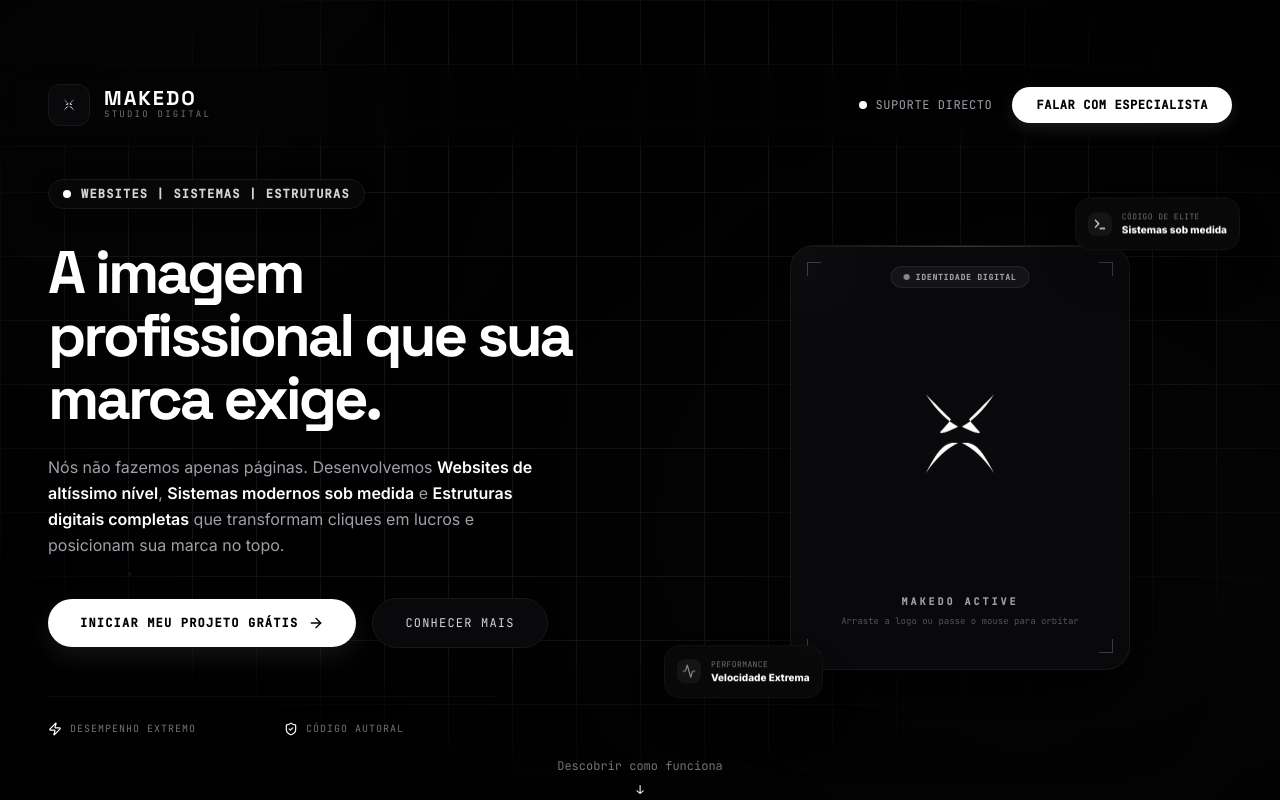
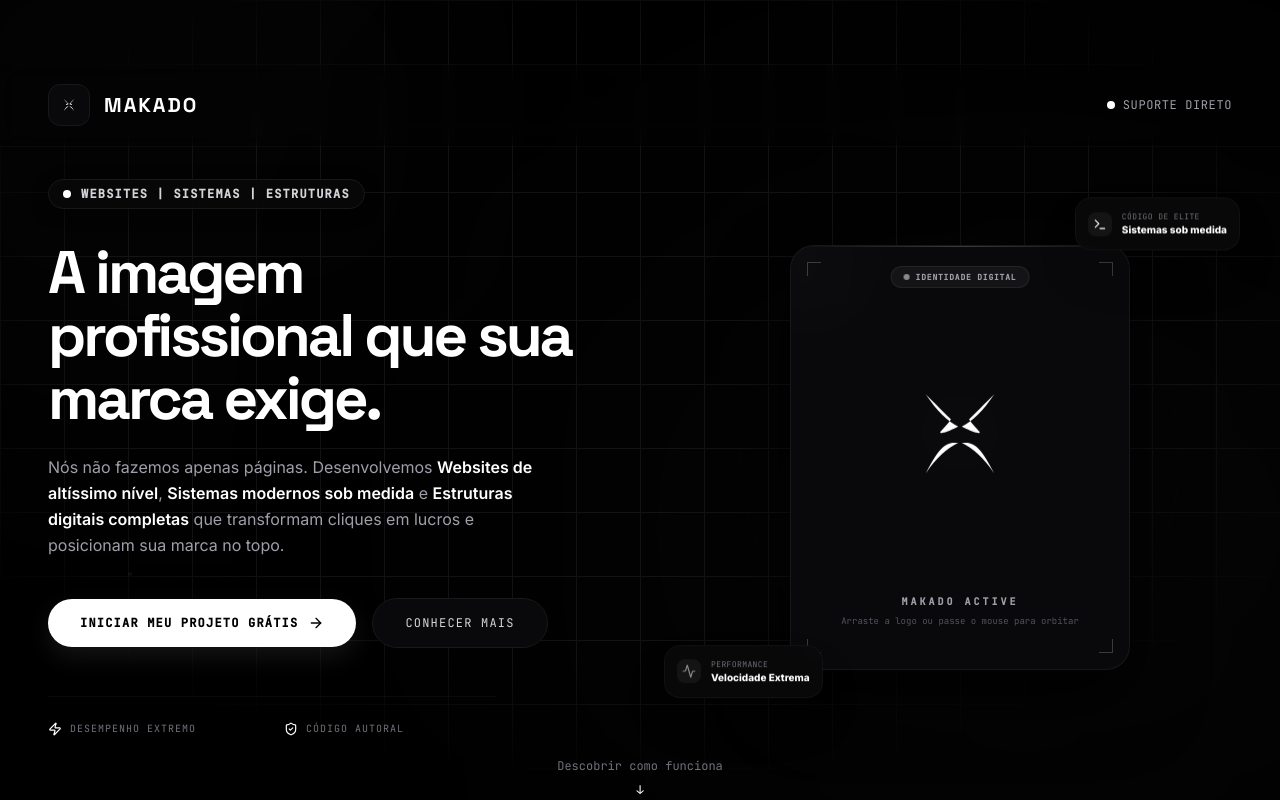
Before and after one commit to eduardoferrex/MAKADO, a React (Vite) app: page / in a window 1280 px wide. Shown: the top 800 px of the page. Built offline with nearby package versions, Linux system fonts and the light colour scheme.

Commit message:
refactor: rename brand from MAKEDO to MAKADO
Update branding across components, metadata, and document titles to reflect the new company name.

```diff
--- a/index.html
+++ b/index.html
@@ -3,7 +3,8 @@
   <head>
     <meta charset="UTF-8" />
     <meta name="viewport" content="width=device-width, initial-scale=1.0" />
-    <title>My Google AI Studio App</title>
+    <title>MAKADO</title>
+    <link rel="icon" type="image/jpeg" href="/src/assets/images/favicon_logo_1784402186506.jpg" />
   </head>
   <body>
     <div id="root"></div>
--- a/metadata.json
+++ b/metadata.json
@@ -1,5 +1,5 @@
 {
-  "name": "MAKEDO",
+  "name": "MAKADO",
   "description": "Landing page de alta conversão para a MAKEDO, especialista em criação de sites e estruturas digitais de alta credibilidade.",
   "requestFramePermissions": [],
   "majorCapabilities": ["MAJOR_CAPABILITY_SERVER_SIDE_GEMINI_API"]
--- a/src/App.tsx
+++ b/src/App.tsx
@@ -18,7 +18,7 @@ export default function App() {
   };
 
   return (
-    <div id="makedo-app-root" className="min-h-screen bg-[#08080A] text-white selection:bg-[#B5FF00] selection:text-black antialiased font-sans">
+    <div id="makado-app-root" className="min-h-screen bg-[#08080A] text-white selection:bg-[#B5FF00] selection:text-black antialiased font-sans">
       {/* 1. Hero Landing & Header */}
       <Hero onLearnMoreClick={handleScrollToProblem} />
 
--- a/src/components/CTASection.tsx
+++ b/src/components/CTASection.tsx
@@ -12,7 +12,7 @@ export default function CTASection() {
     "Cronograma e plano visual inicial para sua futura estrutura digital"
   ];
 
-  const waLink = "https://wa.me/5534998195551?text=Ol%C3%A1!%20Quero%20agendar%20minha%20reuni%C3%A3o%20gratuita%20com%20a%20MAKEDO";
+  const waLink = "https://wa.me/5534998195551?text=Ol%C3%A1!%20Quero%20agendar%20minha%20reuni%C3%A3o%20gratuita%20com%20a%20MAKADO";
 
   const handleToggle = (index: number) => {
     const updated = [...checkedItems];
--- a/src/components/FloatingWA.tsx
+++ b/src/components/FloatingWA.tsx
@@ -29,7 +29,7 @@ export default function FloatingWA() {
     };
   }, []);
 
-  const waLink = "https://wa.me/5534998195551?text=Ol%C3%A1!%20Quero%20agendar%20minha%20reuni%C3%A3o%20gratuita%20com%20a%20MAKEDO";
+  const waLink = "https://wa.me/5534998195551?text=Ol%C3%A1!%20Quero%20agendar%20minha%20reuni%C3%A3o%20gratuita%20com%20a%20MAKADO";
 
   return (
     <div id="floating-whatsapp-container" className="fixed bottom-6 right-6 z-50 flex flex-col items-end pointer-events-none">
--- a/src/components/Footer.tsx
+++ b/src/components/Footer.tsx
@@ -5,7 +5,7 @@ import OfficialLogo from "./OfficialLogo";
 
 export default function Footer() {
   const currentYear = new Date().getFullYear();
-  const waLink = "https://wa.me/5534998195551?text=Ol%C3%A1!%20Quero%20agendar%20minha%20reuni%C3%A3o%20gratuita%20com%20a%20MAKEDO";
+  const waLink = "https://wa.me/5534998195551?text=Ol%C3%A1!%20Quero%20agendar%20minha%20reuni%C3%A3o%20gratuita%20com%20a%20MAKADO";
 
   return (
     <footer id="main-footer" className="bg-black text-zinc-500 py-16 md:py-20 border-t border-white/[0.03] relative">
@@ -20,7 +20,7 @@ export default function Footer() {
                 <OfficialLogo size={22} animate={false} />
               </div>
               <span className="font-display font-black text-lg tracking-wider text-white uppercase">
-                MAKEDO
+                MAKADO
               </span>
             </div>
             <p className="text-xs md:text-sm text-zinc-400 max-w-sm leading-relaxed">
@@ -72,7 +72,7 @@ export default function Footer() {
 
         {/* Legal credentials and Copyright */}
         <div className="flex flex-col sm:flex-row items-center justify-between gap-4 pt-8 text-[11px] md:text-xs text-zinc-600">
-          <p>© {currentYear} MAKEDO. Todos os direitos reservados.</p>
+          <p>© {currentYear} MAKADO. Todos os direitos reservados.</p>
           <div className="flex gap-4">
             <span className="hover:text-zinc-400 transition-colors cursor-pointer">Termos de Uso</span>
             <span className="hover:text-zinc-400 transition-colors cursor-pointer">Políticas de Privacidade</span>
--- a/src/components/Hero.tsx
+++ b/src/components/Hero.tsx
@@ -8,7 +8,7 @@ interface HeroProps {
 }
 
 export default function Hero({ onLearnMoreClick }: HeroProps) {
-  const waLink = "https://wa.me/5534998195551?text=Ol%C3%A1!%20Quero%20agendar%20minha%20reuni%C3%A3o%20gratuita%20com%20a%20MAKEDO";
+  const waLink = "https://wa.me/5534998195551?text=Ol%C3%A1!%20Quero%20agendar%20minha%20reuni%C3%A3o%20gratuita%20com%20a%20MAKADO";
 
   // Coordinates for the interactive premium Card Hover effect
   const x = useMotionValue(0);
@@ -64,14 +64,9 @@ export default function Hero({ onLearnMoreClick }: HeroProps) {
           <div className="p-1.5 bg-zinc-950 border border-zinc-900 rounded-xl group-hover:border-zinc-700 transition-all duration-300">
             <OfficialLogo size={28} animate={true} />
           </div>
-          <div className="flex flex-col">
-            <span className="font-display font-black text-lg md:text-xl tracking-widest text-white leading-none">
-              MAKEDO
-            </span>
-            <span className="text-[9px] font-mono tracking-[0.25em] text-zinc-500 uppercase">
-              STUDIO DIGITAL
-            </span>
-          </div>
+          <span className="font-display font-black text-lg md:text-xl tracking-widest text-white leading-none">
+            MAKADO
+          </span>
         </motion.div>
 
         <motion.div
@@ -87,19 +82,8 @@ export default function Hero({ onLearnMoreClick }: HeroProps) {
             className="hidden md:inline-flex items-center gap-2 text-xs font-mono uppercase tracking-wider text-zinc-400 hover:text-white transition-colors"
           >
             <span className="w-2 h-2 rounded-full bg-white animate-pulse" />
-            Suporte Directo
+            Suporte Direto
           </a>
-
-          <motion.a
-            href={waLink}
-            target="_blank"
-            rel="noopener noreferrer"
-            whileHover={{ scale: 1.05 }}
-            whileTap={{ scale: 0.95 }}
-            className="relative overflow-hidden px-6 py-2.5 rounded-full bg-white text-black text-xs font-mono font-bold tracking-wider uppercase transition-all shadow-[0_5px_15px_rgba(255,255,255,0.1)] hover:bg-zinc-200"
-          >
-            Falar com Especialista
-          </motion.a>
         </motion.div>
       </header>
 
@@ -258,7 +242,7 @@ export default function Hero({ onLearnMoreClick }: HeroProps) {
 
             {/* Card Footer details */}
             <div className="text-center" style={{ transform: "translateZ(30px)" }}>
-              <p className="text-[10px] font-mono text-zinc-400 font-bold tracking-[0.3em] uppercase">MAKEDO ACTIVE</p>
+              <p className="text-[10px] font-mono text-zinc-400 font-bold tracking-[0.3em] uppercase">MAKADO ACTIVE</p>
               <p className="text-[9px] text-zinc-600 font-mono mt-1.5">Arraste a logo ou passe o mouse para orbitar</p>
             </div>
           </motion.div>
--- a/src/components/Problem.tsx
+++ b/src/components/Problem.tsx
@@ -143,7 +143,7 @@ export default function Problem() {
             </div>
           </motion.div>
 
-          {/* Realidade de Elite (Makedo Architecture) */}
+          {/* Realidade de Elite (MAKADO Architecture) */}
           <motion.div
             initial={{ opacity: 0, x: 30 }}
             whileInView={{ opacity: 1, x: 0 }}
@@ -161,7 +161,7 @@ export default function Problem() {
                     <TrendingUp className="w-4 h-4 text-black" />
                   </div>
                   <div>
-                    <h3 className="text-base font-display font-black text-white">Arquitetura MAKEDO</h3>
+                    <h3 className="text-base font-display font-black text-white">Arquitetura MAKADO</h3>
                     <p className="text-[9px] font-mono tracking-widest text-white/70 uppercase">PRODUÇÃO DE ELITE</p>
                   </div>
                 </div>
--- a/src/components/Proof.tsx
+++ b/src/components/Proof.tsx
@@ -35,7 +35,7 @@ function Counter({ target, suffix = "", prefix = "", duration = 1.2 }: { target:
 export default function Proof() {
   const [activeTab, setActiveTab] = useState<"websites" | "sistemas" | "estruturas">("websites");
 
-  const waLink = "https://wa.me/5534998195551?text=Ol%C3%A1!%20Quero%20agendar%20minha%20reuni%C3%A3o%20gratuita%20com%20a%20MAKEDO";
+  const waLink = "https://wa.me/5534998195551?text=Ol%C3%A1!%20Quero%20agendar%20minha%20reuni%C3%A3o%20gratuita%20com%20a%20MAKADO";
 
   const tabsInfo = {
     websites: {
@@ -211,7 +211,7 @@ export default function Proof() {
                     <span className="w-2.5 h-2.5 rounded-full bg-zinc-800" />
                     <span className="w-2.5 h-2.5 rounded-full bg-zinc-800" />
                   </div>
-                  <span className="text-[8px] font-mono text-zinc-550 uppercase">makedo-preview.exe</span>
+                  <span className="text-[8px] font-mono text-zinc-550 uppercase">makado-preview.exe</span>
                 </div>
 
                 {/* Main Interactive visual body depending on active tab */}
@@ -275,7 +275,7 @@ export default function Proof() {
 
                 {/* Visual Footer of mockup */}
                 <div className="border-t border-white/[0.03] pt-3 text-right">
-                  <span className="text-[8px] font-mono text-zinc-650">SISTEMA INTEGRADO MAKEDO SECURITY</span>
+                  <span className="text-[8px] font-mono text-zinc-650">SISTEMA INTEGRADO MAKADO SECURITY</span>
                 </div>
               </div>
 
@@ -290,11 +290,11 @@ export default function Proof() {
           <div className="z-10 text-left">
             <h4 className="text-xl md:text-2xl font-display font-black text-white mb-2">Quer ver exemplos reais em produção?</h4>
             <p className="text-zinc-400 text-xs md:text-sm max-w-xl leading-relaxed">
-              Fale com nosso especialista. Nós te enviamos links de sites e sistemas reais criados e hospedados pela MAKEDO, para você comprovar a velocidade e o design na prática.
+              Fale com nosso especialista. Nós te enviamos links de sites e sistemas reais criados e hospedados pela MAKADO, para você comprovar a velocidade e o design na prática.
             </p>
           </div>
           <a
-            href="https://wa.me/5534998195551?text=Ol%C3%A1!%20Quero%20ver%20exemplos%20de%20sites%20e%20sistemas%20criados%20pela%20MAKEDO"
+            href="https://wa.me/5534998195551?text=Ol%C3%A1!%20Quero%20ver%20exemplos%20de%20sites%20e%20sistemas%20criados%20pela%20MAKADO"
             target="_blank"
             rel="noopener noreferrer"
             className="z-10 shrink-0 px-8 py-4 rounded-full bg-white text-black font-mono font-bold text-xs uppercase tracking-widest hover:bg-zinc-200 hover:scale-103 transition-all"
--- a/src/components/Solution.tsx
+++ b/src/components/Solution.tsx
@@ -3,7 +3,7 @@ import { Laptop, Zap, Target, ShieldCheck, ArrowRight, Sparkles, Code, Cpu, Chec
 import { motion } from "motion/react";
 
 export default function Solution() {
-  const waLink = "https://wa.me/5534998195551?text=Ol%C3%A1!%20Quero%20agendar%20minha%20reuni%C3%A3o%20gratuita%20com%20a%20MAKEDO";
+  const waLink = "https://wa.me/5534998195551?text=Ol%C3%A1!%20Quero%20agendar%20minha%20reuni%C3%A3o%20gratuita%20com%20a%20MAKADO";
 
   return (
     <section id="solution-section" className="py-24 md:py-32 bg-black text-white relative border-t border-white/[0.03] overflow-hidden">
@@ -192,7 +192,7 @@ export default function Solution() {
 
             {/* Interactive simulated chat response box */}
             <div className="absolute bottom-6 right-6 hidden md:flex flex-col gap-1.5 bg-[#0c0c0e] border border-white/5 p-3.5 rounded-2xl max-w-[200px]">
-              <div className="text-[8px] font-mono text-zinc-550">SUPORTE MAKEDO</div>
+              <div className="text-[8px] font-mono text-zinc-550">SUPORTE MAKADO</div>
               <p className="text-[10px] text-white leading-tight font-medium">"Sua alteração de performance foi concluída em 8 minutos!"</p>
             </div>
 
--- a/src/components/Steps.tsx
+++ b/src/components/Steps.tsx
@@ -132,7 +132,7 @@ export default function Steps() {
               Dúvidas adicionais? Fale com nosso suporte diretamente no WhatsApp
             </span>
             <a
-              href="https://wa.me/5534998195551?text=Ol%C3%A1!%20Quero%20agendar%20minha%20reuni%C3%A3o%20gratuita%20com%20a%20MAKEDO"
+              href="https://wa.me/5534998195551?text=Ol%C3%A1!%20Quero%20agendar%20minha%20reuni%C3%A3o%20gratuita%20com%20a%20MAKADO"
               target="_blank"
               rel="noopener noreferrer"
               className="text-white font-bold hover:underline flex items-center gap-1"
```
Also changed, not shown: src/assets/images/favicon_logo_1784402186506.jpg (added).
